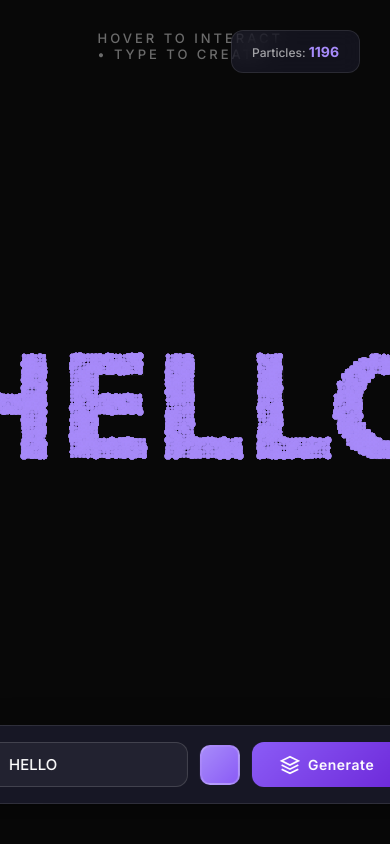
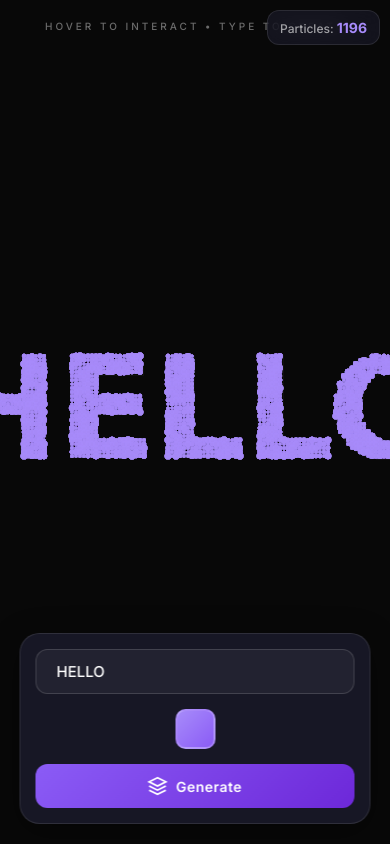
Before and after one commit to aryanchodnekar2021-svg/KineticType-Canvas, a plain HTML site: page index.html in a window 390 px wide. Drawn offline with Linux system fonts and the light colour scheme.

Commit message:
Update style.css

```diff
--- a/style.css
+++ b/style.css
@@ -222,3 +222,45 @@ input[type="color"] {
     font-weight: 700;
     font-size: 14px;
 }
+
+/* --- MOBILE RESPONSIVENESS --- */
+@media (max-width: 768px) {
+    /* Stack controls vertically on mobile */
+    .controls {
+        width: 90%;
+        flex-direction: column;
+        bottom: 20px;
+        padding: 15px;
+        gap: 15px;
+    }
+
+    .input-wrapper,
+    input {
+        width: 100%;
+    }
+
+    /* Adjust color picker and button to fill width */
+    .color-picker-wrapper {
+        width: 100%;
+        justify-content: center;
+    }
+
+    button {
+        width: 100%;
+        justify-content: center;
+    }
+
+    /* Make hint text smaller */
+    .hint {
+        font-size: 10px;
+        width: 100%;
+        text-align: center;
+        top: 20px;
+    }
+
+    .particle-info {
+        top: 10px;
+        right: 10px;
+        padding: 8px 12px;
+    }
+}
```
